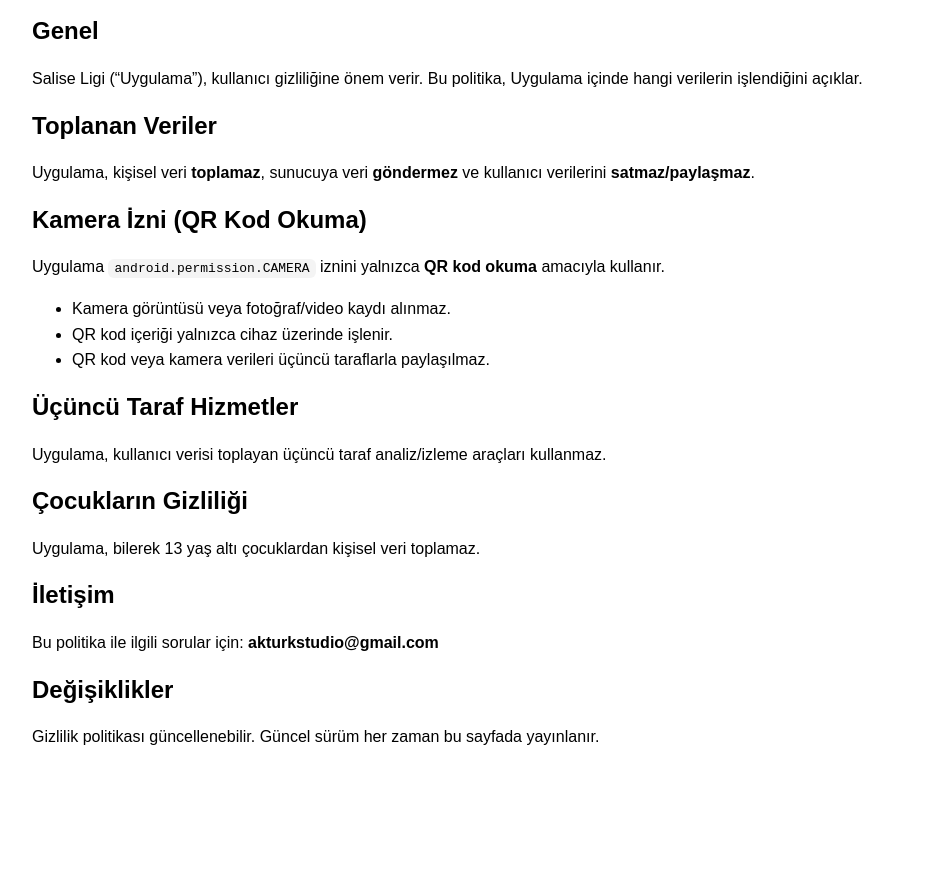
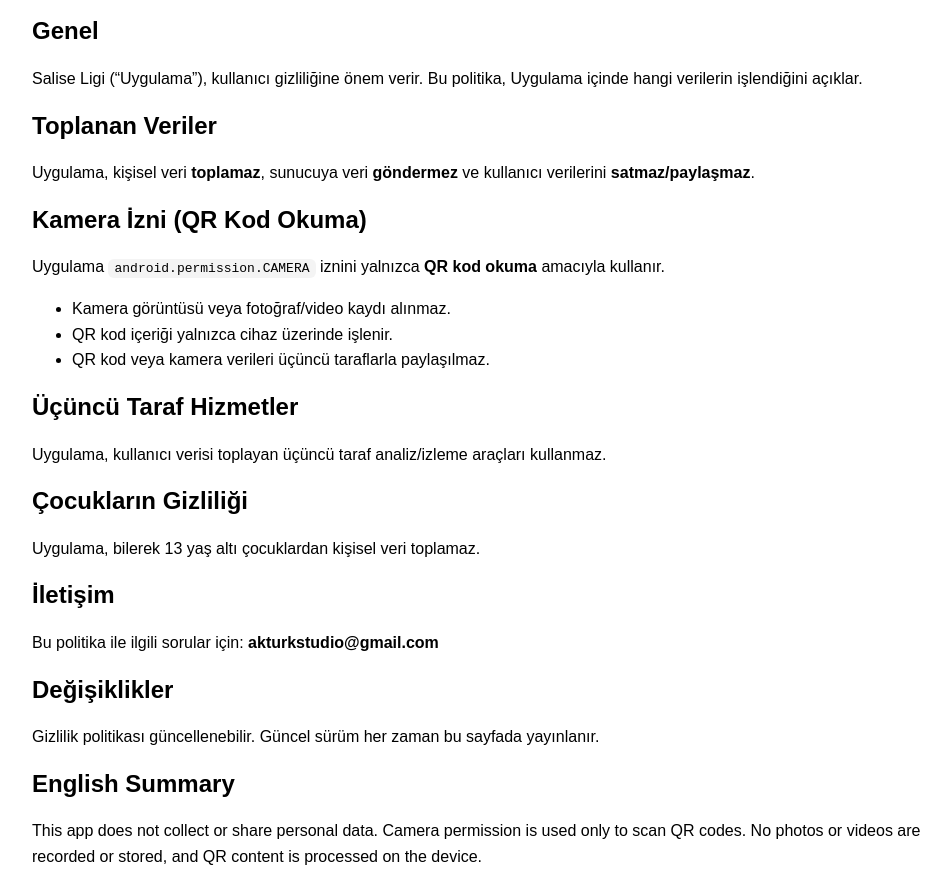
Before and after one commit to emreakturk1125/salise-ligi-privacy, a plain HTML site: page index.html in a window 1280 px wide. Shown: the part 112-1006 px from the top of the page, without its empty margins (158-1109 px from the left). Before the commit the page ends 886 px from the top, so only its background shows below. Drawn offline with Linux system fonts and the light colour scheme.

Commit message:
Update index.html
updated index.html

```diff
--- a/index.html
+++ b/index.html
@@ -39,5 +39,8 @@
 
   <h2>Değişiklikler</h2>
   <p>Gizlilik politikası güncellenebilir. Güncel sürüm her zaman bu sayfada yayınlanır.</p>
+
+  <h2>English Summary</h2>
+  <p>This app does not collect or share personal data. Camera permission is used only to scan QR codes. No photos or videos are recorded or stored, and QR content is processed on the device.</p>
 </body>
 </html>
```
